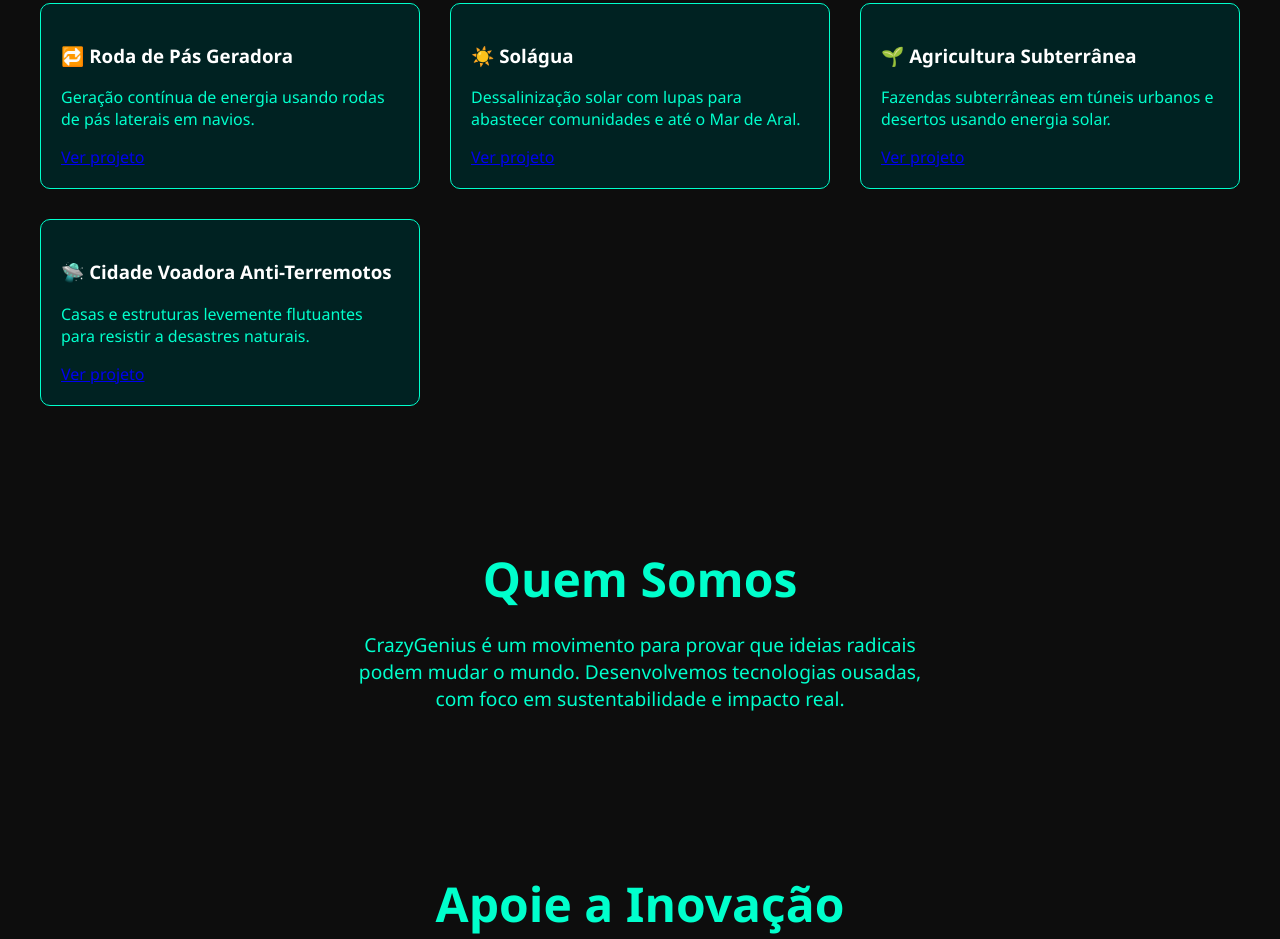
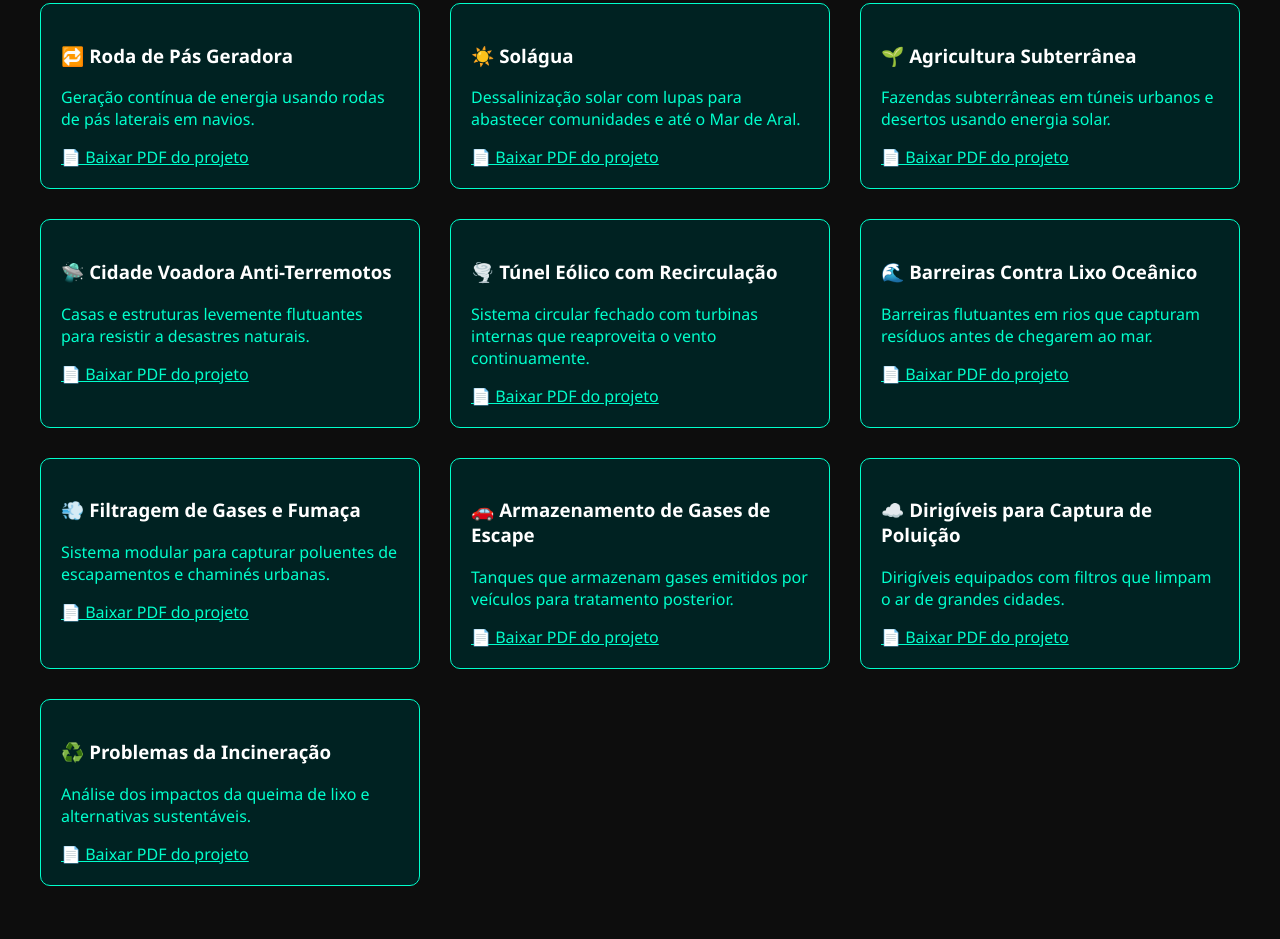
Before and after one commit to Merdix/crazygenius, a plain HTML site: page index.html in a window 1280 px wide. Shown: the part 501-1440 px from the top of the page. Drawn offline with Linux system fonts and the light colour scheme.

Commit message:
Update index.html

```diff
--- a/index.html
+++ b/index.html
@@ -1,4 +1,3 @@
-
 <!DOCTYPE html>
 <html lang="en">
 <head>
@@ -63,6 +62,11 @@
     .project h3 {
       color: #ffffff;
     }
+    .project a {
+      color: #00ffcc;
+      display: block;
+      margin-top: 10px;
+    }
     footer {
       text-align: center;
       padding: 20px;
@@ -102,22 +106,52 @@
     <div class="project">
       <h3>🔁 Roda de Pás Geradora</h3>
       <p>Geração contínua de energia usando rodas de pás laterais em navios.</p>
-      <a href="#" target="_blank">Ver projeto</a>
+      <a href="roda_de_p-s_geradora.pdf" download>📄 Baixar PDF do projeto</a>
     </div>
     <div class="project">
       <h3>☀️ Solágua</h3>
       <p>Dessalinização solar com lupas para abastecer comunidades e até o Mar de Aral.</p>
-      <a href="#" target="_blank">Ver projeto</a>
+      <a href="sol-gua_-_dessaliniza-o_solar.pdf" download>📄 Baixar PDF do projeto</a>
     </div>
     <div class="project">
       <h3>🌱 Agricultura Subterrânea</h3>
       <p>Fazendas subterrâneas em túneis urbanos e desertos usando energia solar.</p>
-      <a href="#" target="_blank">Ver projeto</a>
+      <a href="agricultura_subterr-nea.pdf" download>📄 Baixar PDF do projeto</a>
     </div>
     <div class="project">
       <h3>🛸 Cidade Voadora Anti-Terremotos</h3>
       <p>Casas e estruturas levemente flutuantes para resistir a desastres naturais.</p>
-      <a href="#" target="_blank">Ver projeto</a>
+      <a href="cidade_voadora_anti.pdf" download>📄 Baixar PDF do projeto</a>
+    </div>
+    <div class="project">
+      <h3>🌪️ Túnel Eólico com Recirculação</h3>
+      <p>Sistema circular fechado com turbinas internas que reaproveita o vento continuamente.</p>
+      <a href="tunel_eolico_recirculacao.pdf" download>📄 Baixar PDF do projeto</a>
+    </div>
+    <div class="project">
+      <h3>🌊 Barreiras Contra Lixo Oceânico</h3>
+      <p>Barreiras flutuantes em rios que capturam resíduos antes de chegarem ao mar.</p>
+      <a href="barreiras_crazygenius.pdf" download>📄 Baixar PDF do projeto</a>
+    </div>
+    <div class="project">
+      <h3>💨 Filtragem de Gases e Fumaça</h3>
+      <p>Sistema modular para capturar poluentes de escapamentos e chaminés urbanas.</p>
+      <a href="filtragem_crazygenius.pdf" download>📄 Baixar PDF do projeto</a>
+    </div>
+    <div class="project">
+      <h3>🚗 Armazenamento de Gases de Escape</h3>
+      <p>Tanques que armazenam gases emitidos por veículos para tratamento posterior.</p>
+      <a href="armazenamento_crazygenius.pdf" download>📄 Baixar PDF do projeto</a>
+    </div>
+    <div class="project">
+      <h3>☁️ Dirigíveis para Captura de Poluição</h3>
+      <p>Dirigíveis equipados com filtros que limpam o ar de grandes cidades.</p>
+      <a href="dirigíveis_crazygenius.pdf" download>📄 Baixar PDF do projeto</a>
+    </div>
+    <div class="project">
+      <h3>♻️ Problemas da Incineração</h3>
+      <p>Análise dos impactos da queima de lixo e alternativas sustentáveis.</p>
+      <a href="problemas_crazygenius.pdf" download>📄 Baixar PDF do projeto</a>
     </div>
   </section>
 
```
